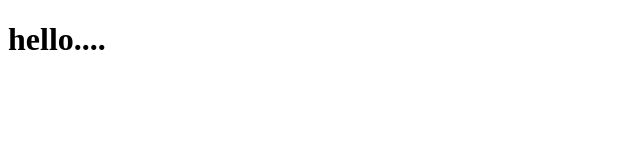
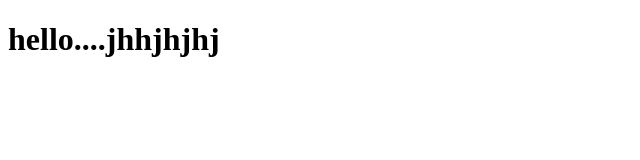
Before and after one commit to gitesh-purbia/angular-test, a website: page index2.html in a window 1280 px wide. Shown: the whole page, without its empty margins (0-640 px from the left). Drawn offline with Linux system fonts and the light colour scheme.

Commit message:
second time edit..index2

```diff
--- a/index2.html
+++ b/index2.html
@@ -5,6 +5,6 @@
 	<title>Document</title>
 </head>
 <body>
-	<h1>hello....</h1>
+	<h1>hello....jhhjhjhj</h1>
 </body>
 </html>
```
